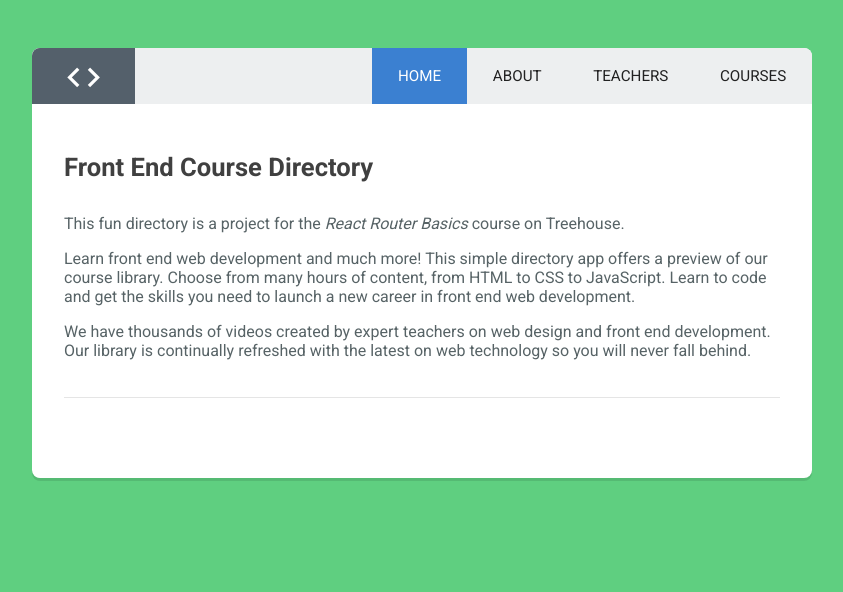
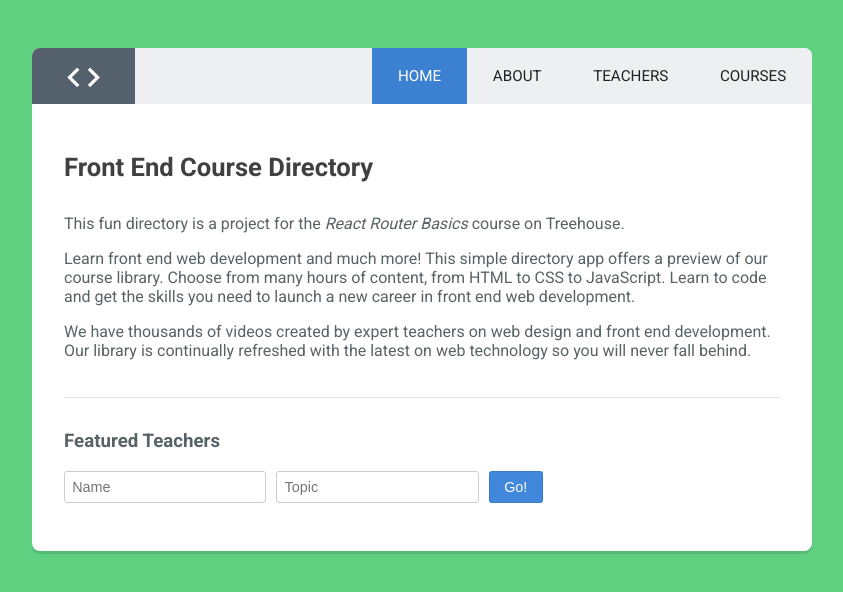
Before and after one commit to noahmatsell/single-page-react-app, a React (Create React App) app: page / in a window 1280 px wide. Shown: the top 592 px of the page, without its empty margins (218-1061 px from the left). Built offline with nearby package versions, Linux system fonts and the light colour scheme.

Commit message:
added form

```diff
--- a/src/components/App.js
+++ b/src/components/App.js
@@ -12,7 +12,8 @@
 import Courses from './Courses';
 import NotFound from './NotFound';
 import Switch from 'react-router-dom/Switch';
-
+import Feature from './Featured'
+import Featured from './Featured';
 
 const App = () => (
   <BrowserRouter>
@@ -21,7 +22,8 @@
       <Switch>
         <Route exact path="/" component={Home} />
         <Route path="/about" render={ () => <About title='About' /> } />
-        <Route path="/teachers" component={Teachers} />
+        <Route exact path="/teachers" component={Teachers} />
+        <Route path="/teachers/:topic/:name" component={Featured} />
         <Route path="/courses" component={Courses} />
         <Route component={NotFound} />
       </Switch>
--- a/src/components/Featured.js
+++ b/src/components/Featured.js
@@ -1,11 +1,14 @@
 import React from 'react';
 
-const Featured = () => {
+
+const Featured = ({match}) => {
+  let name = match.params.name;
+  let topic = match.params.topic;
 
   return (
     <div className="main-content">
-      <h2>Featured: </h2>
-      <p>Introducing <strong></strong>, a teacher who loves teaching courses about <strong></strong>!</p>
+      <h2>{name}</h2>
+      <p>Introducing <strong>{name}</strong>, a teacher who loves teaching courses about <strong>{topic}</strong>!</p>
     </div>
   );
 }
--- a/src/components/Home.js
+++ b/src/components/Home.js
@@ -2,7 +2,16 @@
 
 class Home extends Component {
 
+  handleSubmit = (e) => {
+    e.preventDefault();
+    let teacherName = this.name.value;
+    let teacherTopic = this.topic.value;
+    let path = `teachers/${teacherTopic}/${teacherName}`;
+    this.props.history.push(path);
+  }
+
   render() {
+
     return (
       <div className="main-content home">
         <h2>Front End Course Directory</h2>
@@ -10,7 +19,12 @@
         <p>Learn front end web development and much more! This simple directory app offers a preview of our course library. Choose from many hours of content, from HTML to CSS to JavaScript. Learn to code and get the skills you need to launch a new career in front end web development.</p>
         <p>We have thousands of videos created by expert teachers on web design and front end development. Our library is continually refreshed with the latest on web technology so you will never fall behind.</p>
         <hr />
-
+        <h3>Featured Teachers</h3>
+        <form onSubmit={this.handleSubmit}>
+          <input type="text" placeholder="Name" ref={ (input) => this.name = input }/>
+          <input type="text" placeholder="Topic" ref={ (input) => this.topic = input }/>
+          <button type="submit">Go!</button>
+        </form>
       </div>
     );
   }
```
